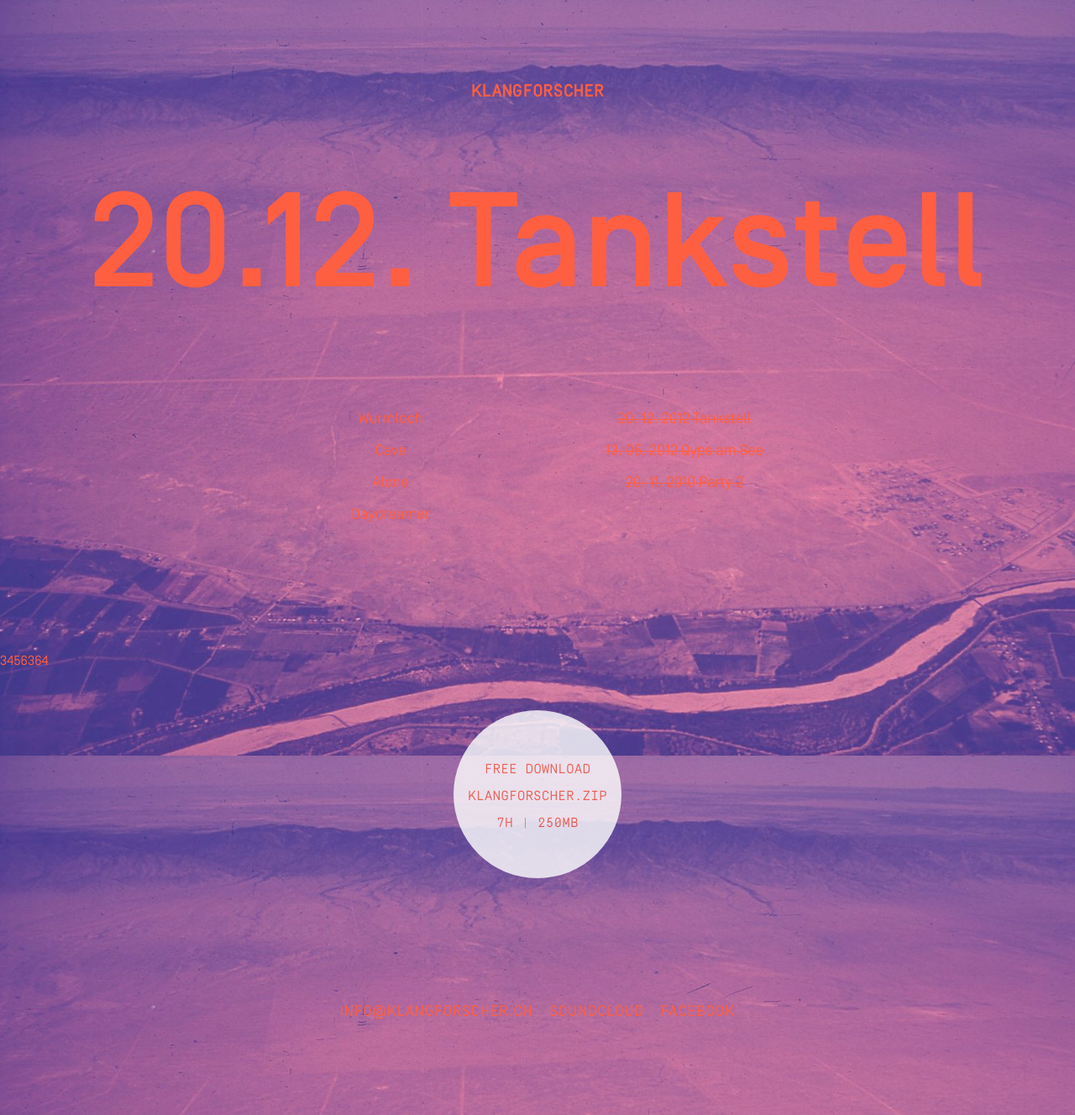
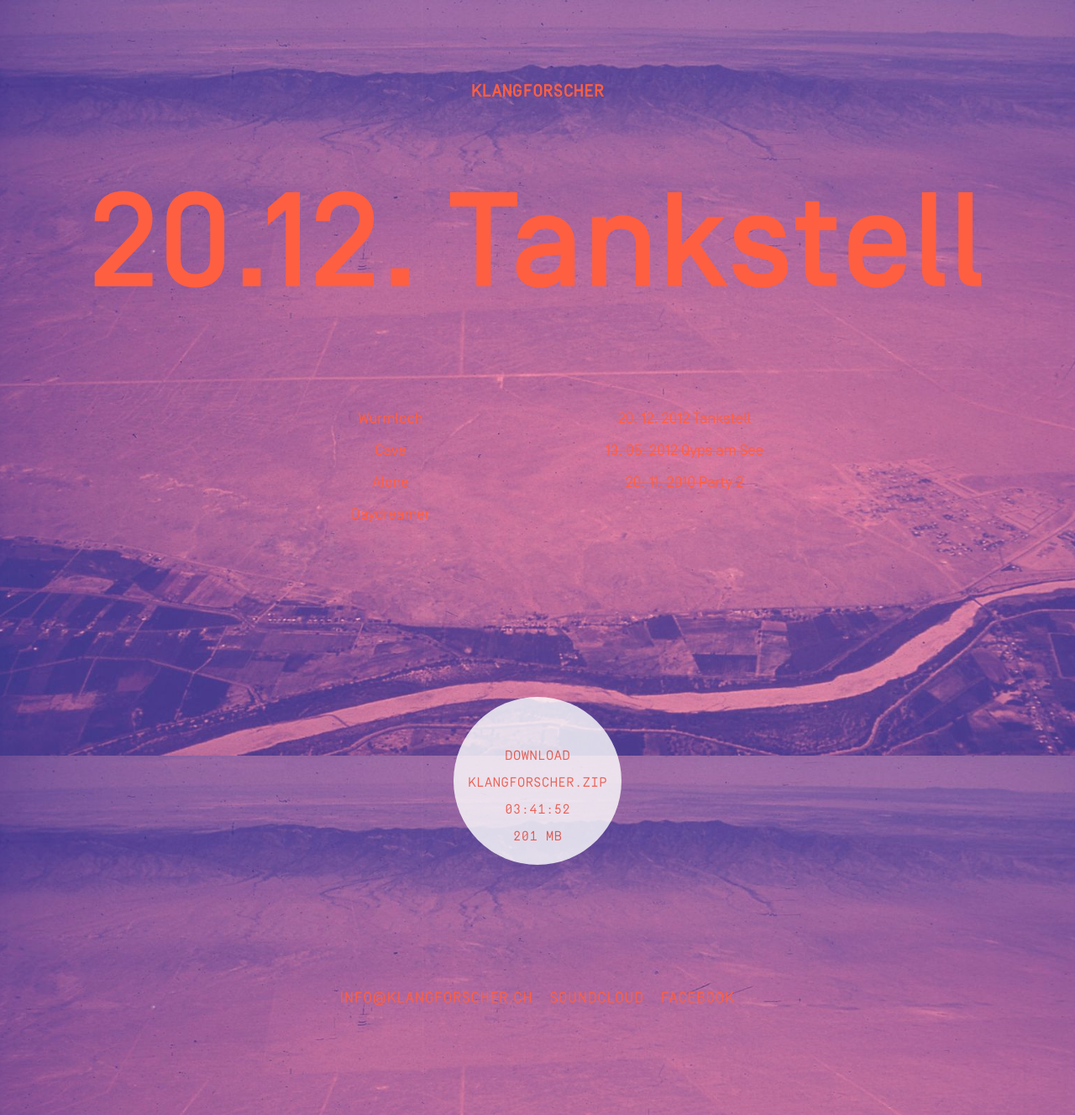
Before and after one commit to Klangforscher/klangforscher.github.com, a Jekyll site: the page built from index.html, in a window 1280 px wide. Shown: the whole page at 84% size. Built offline with Jekyll 4.4.1, drawn with Linux system fonts in a browser that asks for light colours.

Commit message:
get size and length of zip download

```diff
--- a/index.html
+++ b/index.html
@@ -25,11 +25,16 @@ color: '#FF5F41'
 
 </div>
 
-<span id="duration">3456364</span>
+
+
 
 
 <div class="downloadwrap">
 <div class="download">
-  <a href="/download/klangforscher.zip">Free Download<br />klangforscher.zip<br />7h |  250MB</a>
+  <a href="/download/klangforscher.zip">Download<br />klangforscher.zip<br />
+<span id="duration">03:41:52</span>
+    <br />
+<span id="filesize">201 MB</span>
+  </a>
 </div>
 </div>
```
Also changed, not shown: 1 other file.
